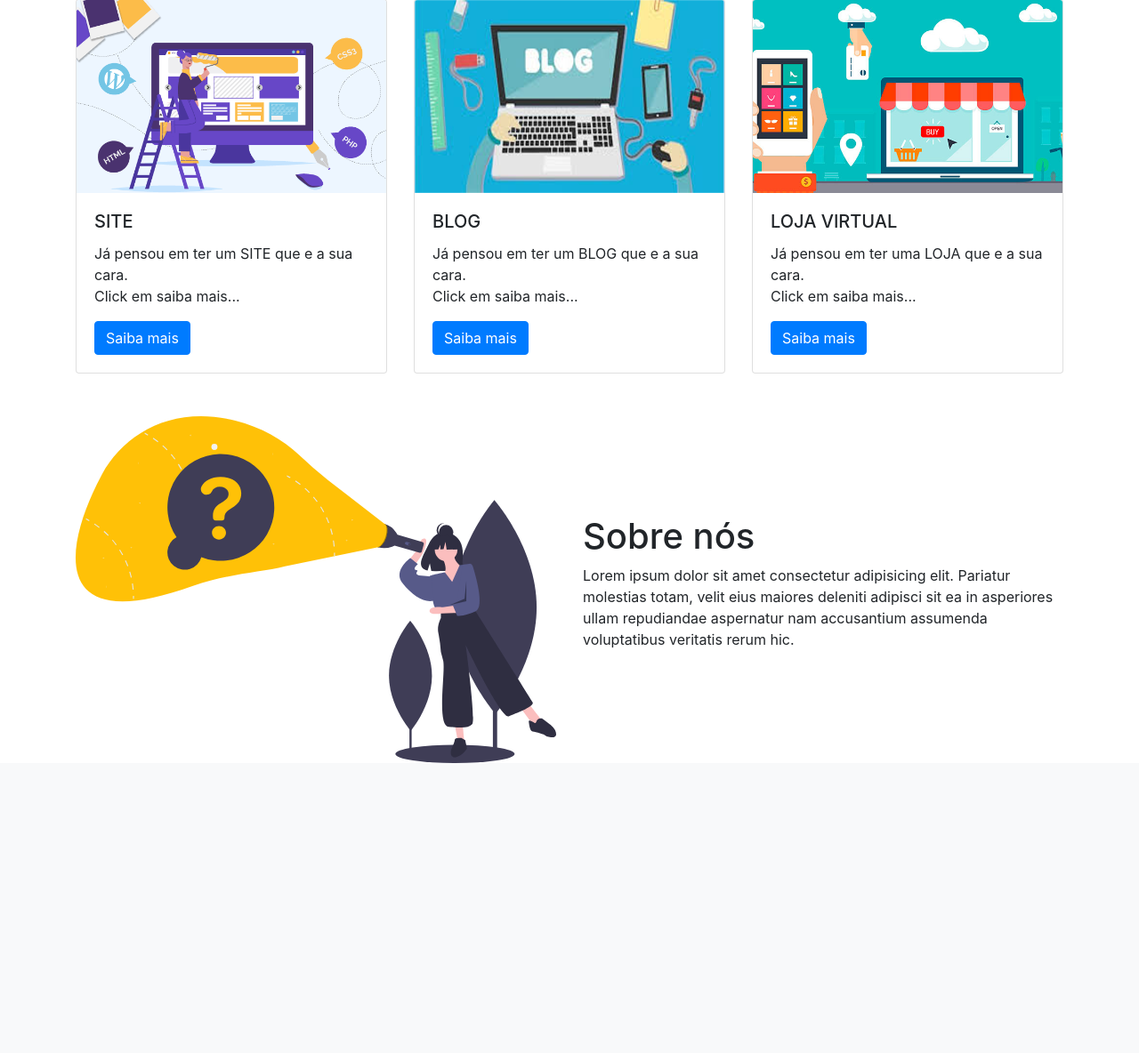
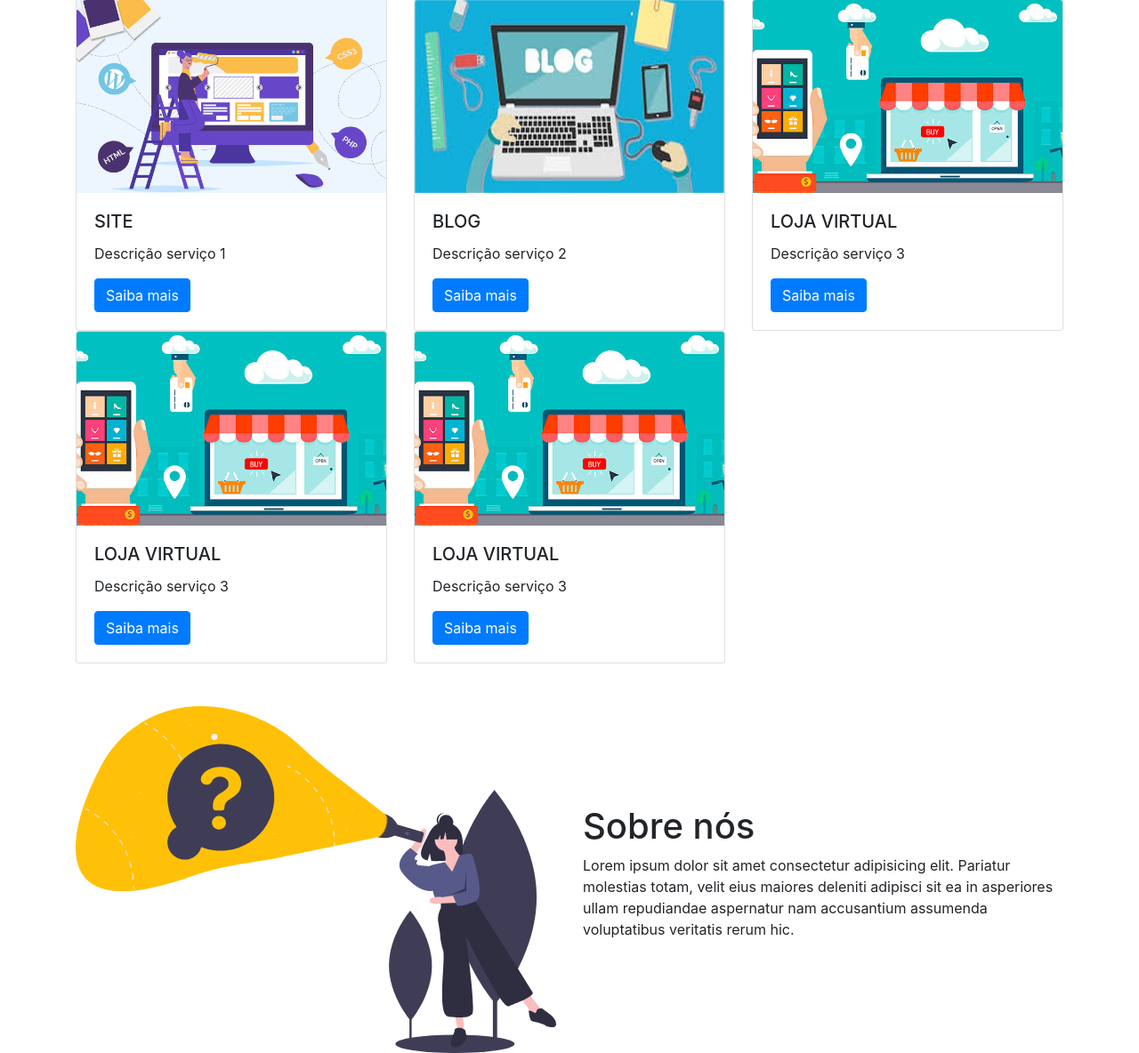
Before and after one commit to callegari18/agenciaDesenvolvimento, a PHP site: page / in a window 1280 px wide. Shown: the part 462-1646 px from the top of the page at 89% size. Before the commit the page ends 1320 px from the top, so only its background shows below. Run offline with PHP 8.4, Linux system fonts and the light colour scheme.

Commit message:
alteração de html para php e simulação de banco de dados

```diff
--- a/index.html
+++ b/index.php
@@ -1,3 +1,18 @@
+<?php
+
+$servicos = [
+  ["imagem"=>"img/site.png","titulo"=>"SITE","descricao"=>"Descrição serviço 1"],
+  ["imagem"=>"img/blog.png","titulo"=>"BLOG","descricao"=>"Descrição serviço 2"],
+  ["imagem"=>"img/loja.png","titulo"=>"LOJA VIRTUAL","descricao"=>"Descrição serviço 3"],
+  ["imagem"=>"img/loja.png","titulo"=>"LOJA VIRTUAL","descricao"=>"Descrição serviço 3"],
+  ["imagem"=>"img/loja.png","titulo"=>"LOJA VIRTUAL","descricao"=>"Descrição serviço 3"]
+
+];
+
+
+?>
+
+
 <!DOCTYPE html>
 <html lang="en">
 <head>
@@ -32,42 +47,30 @@
   </nav>
   </header>
   <main>
-    <section id="banner">
+      <section id="banner">
       <h2>Compre nossos produtos! =)</h2>
     </section>
     <section id="servico" class="container mt-5">
       <div class="row">
-        <div class="col-4">
+
+      <?php foreach ($servicos as $servico){
+
+       ?>
+
+      <div class="col-4">
           <div class="card" >
-            <img src="img/site.png" class="card-img-top" alt="...">
+            <img src= "<?php echo $servico["imagem"]; ?>" class="card-img-top" alt="...">
             <div class="card-body">
-              <h5 class="card-title">SITE</h5>
-              <p class="card-text">Já pensou em ter um SITE que e a sua cara.<br> Click em saiba mais...</p>
+              <h5 class="card-title">
+                <?php echo $servico["titulo"]; ?>
+              </h5>
+              <p class="card-text"> <?php echo $servico["descricao"]; ?></p>
               <a href="#" class="btn btn-primary">Saiba mais</a>
             </div>
           </div>
         </div>
-        <div class="col-4">
-          <div class="card" >
-            <img src="img/blog.png" class="card-img-top" alt="...">
-            <div class="card-body">
-              <h5 class="card-title">BLOG</h5>
-              <p class="card-text">Já pensou em ter um BLOG que e a sua cara.<br> Click em saiba mais...</p>
-              <a href="#" class="btn btn-primary">Saiba mais</a>
-            </div>
-          </div>
-        </div>
-        <div class="col-4">
-          <div class="card" >
-            <img src="img/loja.png" class="card-img-top" alt="...">
-            <div class="card-body">
-              <h5 class="card-title">LOJA VIRTUAL</h5>
-              <p class="card-text">Já pensou em ter uma LOJA que e a sua cara.<br> Click em saiba mais...</p>
-              <a href="#" class="btn btn-primary">Saiba mais</a>
-            </div>
-          </div>
-        </div>
-      </div>
+      <?php } ?>
+
     </section>
     <section id="sobre" class="container mt-5">
       <div class="row">
--- /dev/null
+++ b/php.php
@@ -0,0 +1,5 @@
+<?php
+echo "Olá mundo"; ?><br><?php
+
+echo date('d/m/y');
+?>
```
